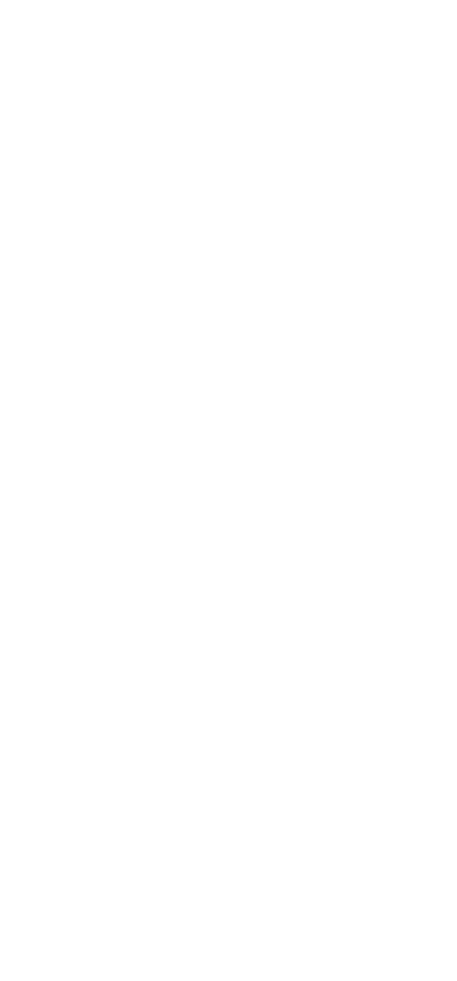
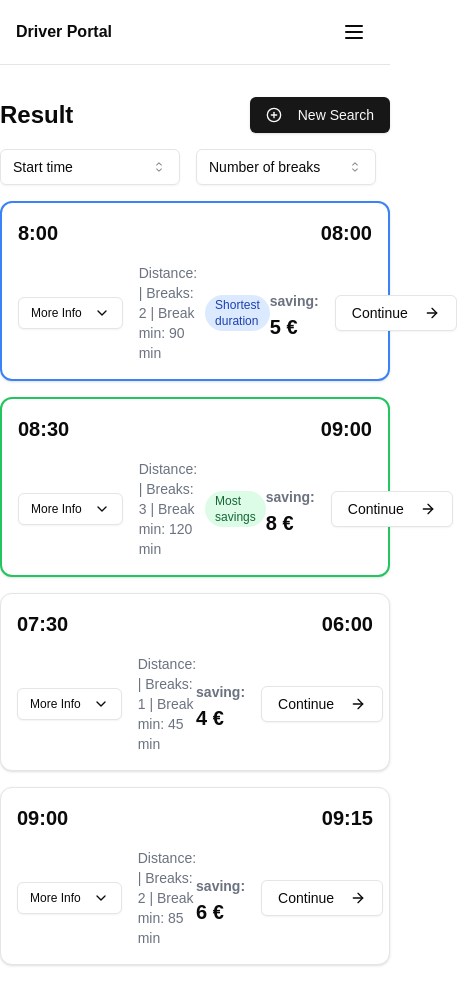
Before and after one commit to bila9630/Driving-Storage, a Next.js app: page /user/result in a window 390 px wide. Shown: the whole page, 457 px wide, since content can reach past the window. Before the commit the page ends 844 px from the top, so only its background shows below. Built offline with nearby package versions, Linux system fonts and the light colour scheme.

Commit message:
dynamic navbar

```diff
--- a/src/app/(inner)/layout.tsx
+++ b/src/app/(inner)/layout.tsx
@@ -4,12 +4,14 @@
 import TeamSwitcher from '@/components/dashboard/team-switcher'
 import { Search } from '@/components/dashboard/search'
 import { ModeToggle } from '@/components/dark-mode-toggle'
-import React from 'react'
+import React, { useState } from 'react'
 import { useRouter, usePathname } from 'next/navigation'
+import { Menu, X } from 'lucide-react'
 
 export default function InnerLayout({ children }: { children: React.ReactNode }) {
     const router = useRouter()
     const pathname = usePathname()
+    const [isMobileMenuOpen, setIsMobileMenuOpen] = useState(false)
 
     const userType = pathname.startsWith('/admin') ? 'admin' : 'driver'
 
@@ -19,12 +21,13 @@
         } else {
             router.push('/user/search')
         }
+        setIsMobileMenuOpen(false)
     }
 
     return (
-        <div className="hidden flex-col md:flex">
-            <div className="border-b">
-                <div className="flex h-16 items-center px-4">
+        <div className="flex flex-col">
+            <div className="hidden md:flex border-b">
+                <div className="flex h-16 items-center px-4 w-full">
                     <TeamSwitcher onTeamSwitch={handleTeamSwitch} />
                     <MainNav className="mx-6" userType={userType} />
                     <div className="ml-auto flex items-center space-x-4">
@@ -33,6 +36,39 @@
                     </div>
                 </div>
             </div>
+
+            <div className="md:hidden border-b">
+                <div className="flex h-16 items-center justify-between px-4">
+                    <span className="font-semibold">
+                        {userType === 'admin' ? 'Admin Portal' : 'Driver Portal'}
+                    </span>
+                    <button
+                        onClick={() => setIsMobileMenuOpen(!isMobileMenuOpen)}
+                        className="p-2"
+                    >
+                        {isMobileMenuOpen ? (
+                            <X className="h-6 w-6" />
+                        ) : (
+                            <Menu className="h-6 w-6" />
+                        )}
+                    </button>
+                </div>
+
+                {isMobileMenuOpen && (
+                    <div className="border-b pb-4">
+                        <div className="flex flex-col">
+                            <MainNav className="flex flex-col space-y-4 px-4" userType={userType} />
+                            <div className="mt-4 pt-4 border-t mx-4">
+                                <TeamSwitcher
+                                    onTeamSwitch={handleTeamSwitch}
+                                    className="w-full"
+                                />
+                            </div>
+                        </div>
+                    </div>
+                )}
+            </div>
+
             {children}
         </div>
     )
--- a/src/components/dashboard/main-nav.tsx
+++ b/src/components/dashboard/main-nav.tsx
@@ -31,7 +31,12 @@
 
     return (
         <nav
-            className={cn("flex items-center space-x-4 lg:space-x-6", className)}
+            className={cn(
+                "flex items-center",
+                "flex-col md:flex-row w-full md:w-auto",
+                "md:space-x-4 lg:space-x-6",
+                className
+            )}
             {...props}
         >
             {navItems.map(({ href, label }) => (
@@ -40,6 +45,7 @@
                     href={href}
                     className={cn(
                         "text-sm font-medium transition-colors hover:text-primary",
+                        "w-full md:w-auto py-2 md:py-0",
                         pathname === href
                             ? "text-primary"
                             : "text-muted-foreground"
```
